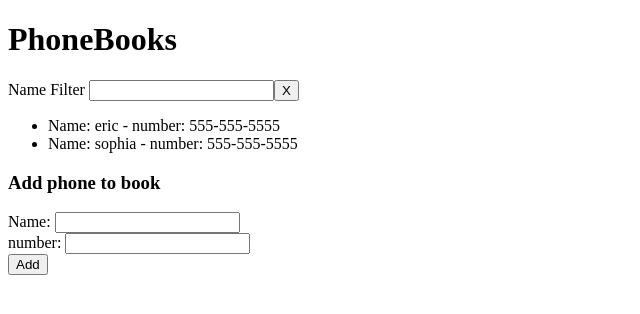
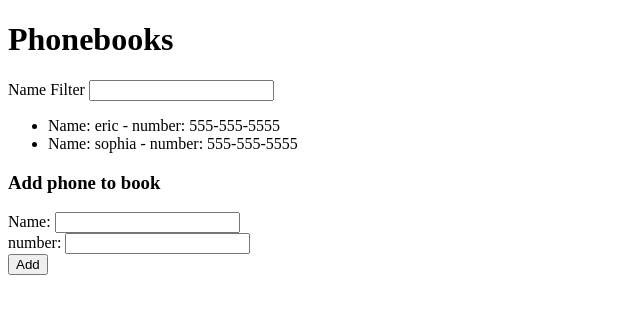
Before and after one commit to hhao99/fullstackopen, a React (Vite) app in the folder part1/phonebook/: page / in a window 1280 px wide. Shown: the top 314 px of the page, without its empty margins (0-640 px from the left). Built offline with nearby package versions, Linux system fonts and the light colour scheme.

Commit message:
filter complete

```diff
--- /dev/null
+++ b/part1/phonebook/src/AddPhonebook.jsx
@@ -0,0 +1,48 @@
+import { useState } from "react";
+const AddPhonebook = ({ onAdd }) => {
+  const [name, setName] = useState("");
+  const [number, setNumber] = useState("");
+
+  const handleAdd = () => {
+    onAdd({ name, number });
+    setName("");
+    setNumber("");
+  };
+
+  return (
+    <form onSubmit={(event) => event.preventDefault()}>
+      <h3>Add phone to book</h3>
+      <div>
+        <label>
+          Name:{" "}
+          <input
+            type="text"
+            onChange={(e) => setName(e.target.value)}
+            value={name}
+          ></input>
+        </label>
+      </div>
+      <div>
+        <label>
+          number:{" "}
+          <input
+            type="text"
+            onChange={(e) => setNumber(e.target.value)}
+            value={number}
+          ></input>
+        </label>
+      </div>
+      <div>
+        <input
+          type="submit"
+          onClick={() => {
+            handleAdd();
+          }}
+          value="Add"
+        ></input>
+      </div>
+    </form>
+  );
+};
+
+export default AddPhonebook;
--- a/part1/phonebook/src/App.jsx
+++ b/part1/phonebook/src/App.jsx
@@ -1,5 +1,6 @@
 import "./App.css";
 
+import PhonebookFilter from "./PhonebookFilter";
 import Phonebooks from "./Phonebooks";
 import { useState } from "react";
 
@@ -11,39 +12,16 @@ const phone_list = [
 function App() {
   const [books, setBooks] = useState(phone_list);
   const [filteredBooks, setFilterBooks] = useState(books);
-  const [nameFilter, setNameFilter] = useState("");
+  const [filter, setFilter] = useState("");
 
-  const handleFilter = (e) => {
-    if (e.key === "Enter") {
-      setFilterBooks(books.filter((book) => book.name.includes(nameFilter)));
-    }
-  };
-  const handleClear = () => {
-    setNameFilter("");
-    setFilterBooks(books);
-  };
   const handleAdd = (book) => {
     const id = books.length ? books[books.length - 1].id + 1 : 1;
     console.log(id, book);
     setBooks([...books, { id, ...book }]);
     alert(`Added ${book.name}`);
-    handleFilter({ key: "Enter" });
   };
-  return (
-    <div>
-      <h1>PhoneBooks</h1>
-      <div>
-        Name Filter{" "}
-        <input
-          onKeyDown={(e) => handleFilter(e)}
-          value={nameFilter}
-          onChange={(e) => setNameFilter(e.target.value)}
-        ></input>
-        <button onClick={(e) => handleClear()}>X</button>
-      </div>
-      <Phonebooks books={filteredBooks} onAdd={handleAdd} />
-    </div>
-  );
+
+  return <Phonebooks books={filteredBooks} onAdd={handleAdd} />;
 }
 
 export default App;
--- /dev/null
+++ b/part1/phonebook/src/Phonebook.jsx
@@ -0,0 +1,7 @@
+const Phonebook = ({ book }) => (
+  <li>
+    Name: {book.name} - number: {book.number}{" "}
+  </li>
+);
+
+export default Phonebook;
--- /dev/null
+++ b/part1/phonebook/src/PhonebookFilter.jsx
@@ -0,0 +1,28 @@
+import { useState } from "react";
+
+const PhonebookFilter = ({ onFilter, onClear }) => {
+  const [nameFilter, setNameFilter] = useState("");
+  const handleFilter = (e) => {
+    if (e.key === "Enter") {
+      //  console.log("set filter", nameFilter);
+      onFilter(e);
+    } else if (e.key === "Escape") {
+      //  console.log("clear filter");
+      setNameFilter("");
+      onClear(e);
+    }
+  };
+
+  return (
+    <div>
+      Name Filter{" "}
+      <input
+        onKeyDown={(e) => handleFilter(e)}
+        value={nameFilter}
+        onChange={(e) => setNameFilter(e.target.value)}
+      ></input>
+    </div>
+  );
+};
+
+export default PhonebookFilter;
--- a/part1/phonebook/src/Phonebooks.jsx
+++ b/part1/phonebook/src/Phonebooks.jsx
@@ -1,53 +1,32 @@
+import AddPhonebook from "./AddPhonebook";
+import Phonebook from "./Phonebook";
+import PhonebookFilter from "./PhonebookFilter";
 import { useState } from "react";
 const Phonebooks = ({ books, onAdd }) => {
-  const [name, setName] = useState("");
-  const [number, setNumber] = useState("");
-  const handleAdd = () => {
-    onAdd({ name, number });
-    setName("");
-    setNumber("");
+  const [filteredBooks, setFilteredBooks] = useState(books);
+  const handleFilter = (e) => {
+    if (e.key === "Enter") {
+      setFilteredBooks(
+        books.filter((book) =>
+          book.name.toLowerCase().includes(e.target.value.toLowerCase())
+        )
+      );
+    }
+    if (e.key === "Escape") {
+      setFilteredBooks(books);
+    }
   };
-
   return (
     <div>
+      <h1>Phonebooks</h1>
+
+      <PhonebookFilter onFilter={handleFilter} onClear={handleFilter} />
       <ul>
-        {books.map((book) => (
-          <li key={book.name}>Name: {book.name} - number: {book.number}</li>
-        ))}
+        {filteredBooks &&
+          filteredBooks.map((book) => <Phonebook key={book.id} book={book} />)}
       </ul>
       <div>
-        <form onSubmit={(event) => event.preventDefault()}>
-          <h3>Add phone to book</h3>
-          <div>
-            <label>
-              Name:{" "}
-              <input
-                type="text"
-                onChange={(e) => setName(e.target.value)}
-                value={name}
-              ></input>
-            </label>
-          </div>
-          <div>
-            <label>
-              number:{" "}
-              <input
-                type="text"
-                onChange={(e) => setNumber(e.target.value)}
-                value={number}
-              ></input>
-            </label>
-          </div>
-          <div>
-            <input
-              type="submit"
-              onClick={() => {
-                handleAdd();
-              }}
-              value="Add"
-            ></input>
-          </div>
-        </form>
+        <AddPhonebook onAdd={onAdd} />
       </div>
     </div>
   );
```
